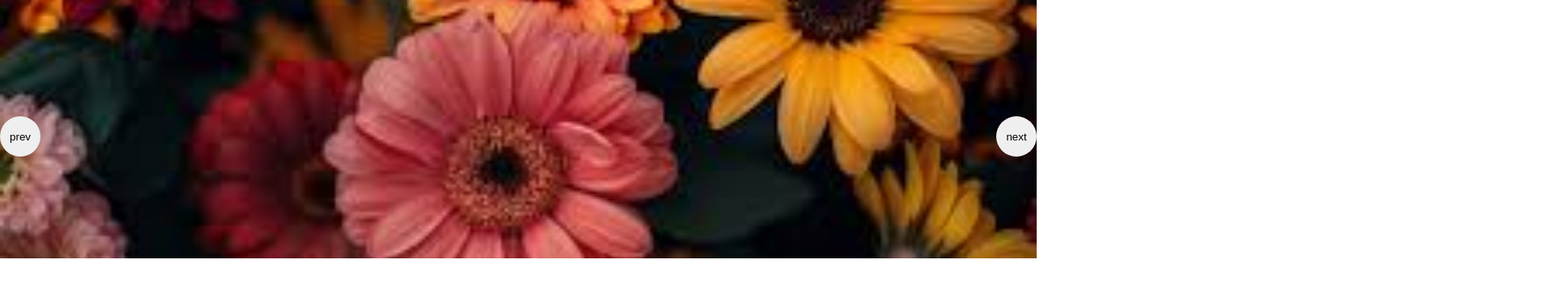
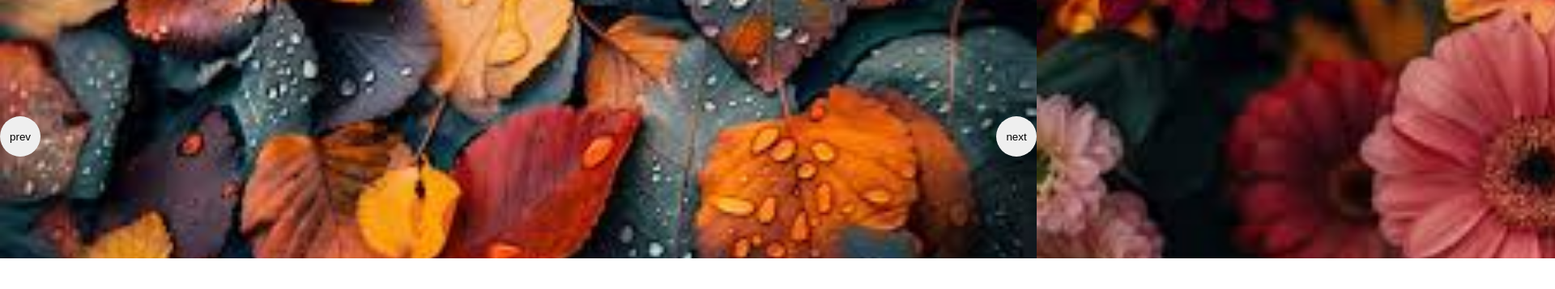
Before and after one commit to nayanashaji/JavaScript_Projects, a website: page carousel/index.html in a window 1280 px wide. Both pictures are taken after a click on the button "next". Shown: the top 358 px of the page at 81% size, 1920 px wide, since content can reach past the window. Drawn offline with Linux system fonts and the light colour scheme.

Commit message:
Carousel: Next button function

```diff
--- a/carousel/index.css
+++ b/carousel/index.css
@@ -1,8 +1,10 @@
 *{
     margin: 0;
+    padding: 0;
+    box-sizing: border-box;
 }
 .carousel{
-    width: 100vw;
+    width: 100%;
     height:20rem;
     position: relative;
 }
--- a/carousel/index.html
+++ b/carousel/index.html
@@ -20,5 +20,6 @@
         <button class="butn left">prev</button>
         <button class="butn right">next</button>
     </div>
+    <script src="index.js"></script>
 </body>
 </html>
--- /dev/null
+++ b/carousel/index.js
@@ -0,0 +1,24 @@
+let carousel=document.querySelectorAll(".carousel-img");
+let nextButton=document.querySelector(".right");
+let prevButton=document.querySelector(".left");
+
+let currentslide=0;
+maxslide=carousel.length-1;
+
+carousel.forEach((image,index) =>
+    (image.style.transform=`translateX(${index*100}%)`)
+);
+
+nextButton.addEventListener("click",()=>{
+    if(currentslide===maxslide)
+    {
+        currentslide=0;
+    }
+    else
+    {
+        currentslide++;
+    }
+    carousel.forEach((image,index) =>
+    (image.style.transform=`translateX(${(index-currentslide)*100}%)`)
+);
+})
```
